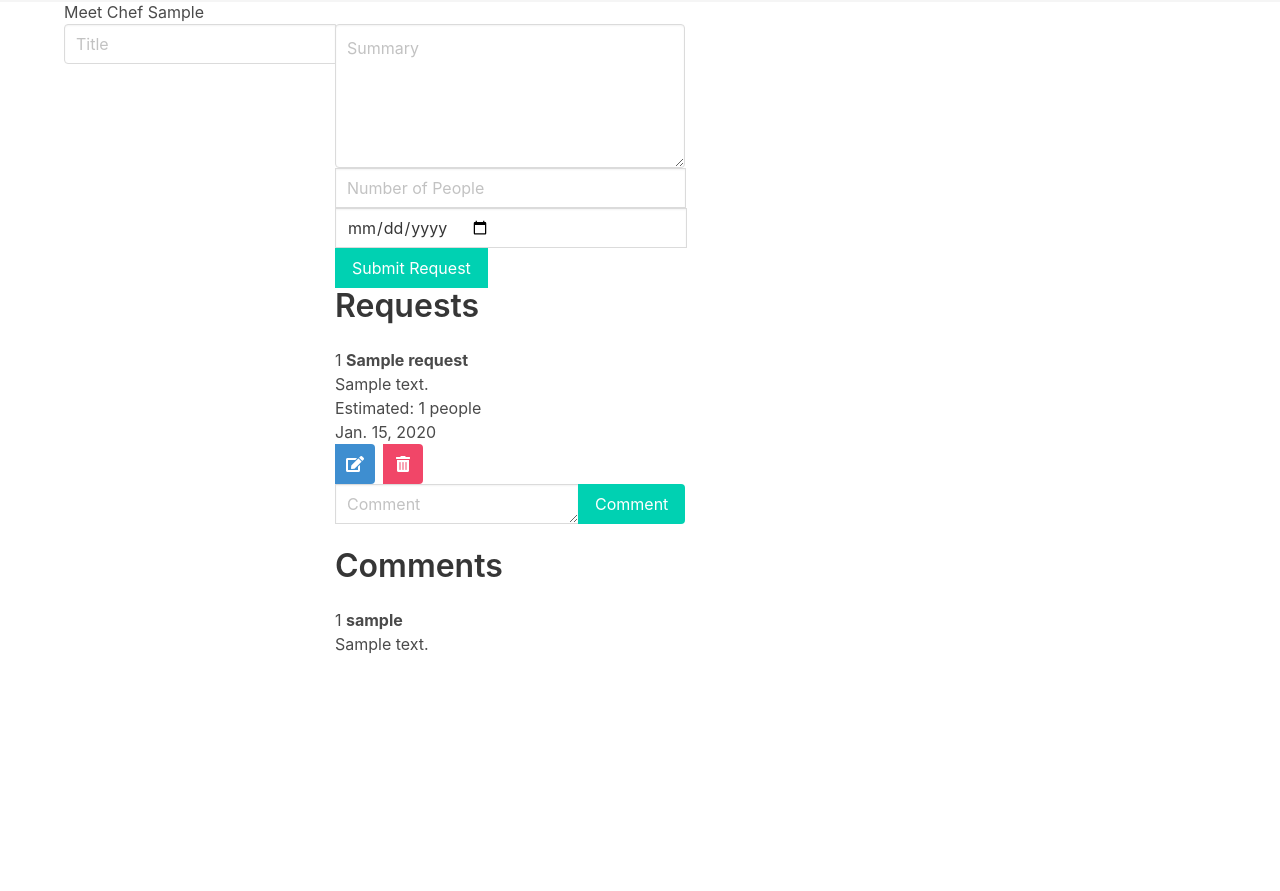
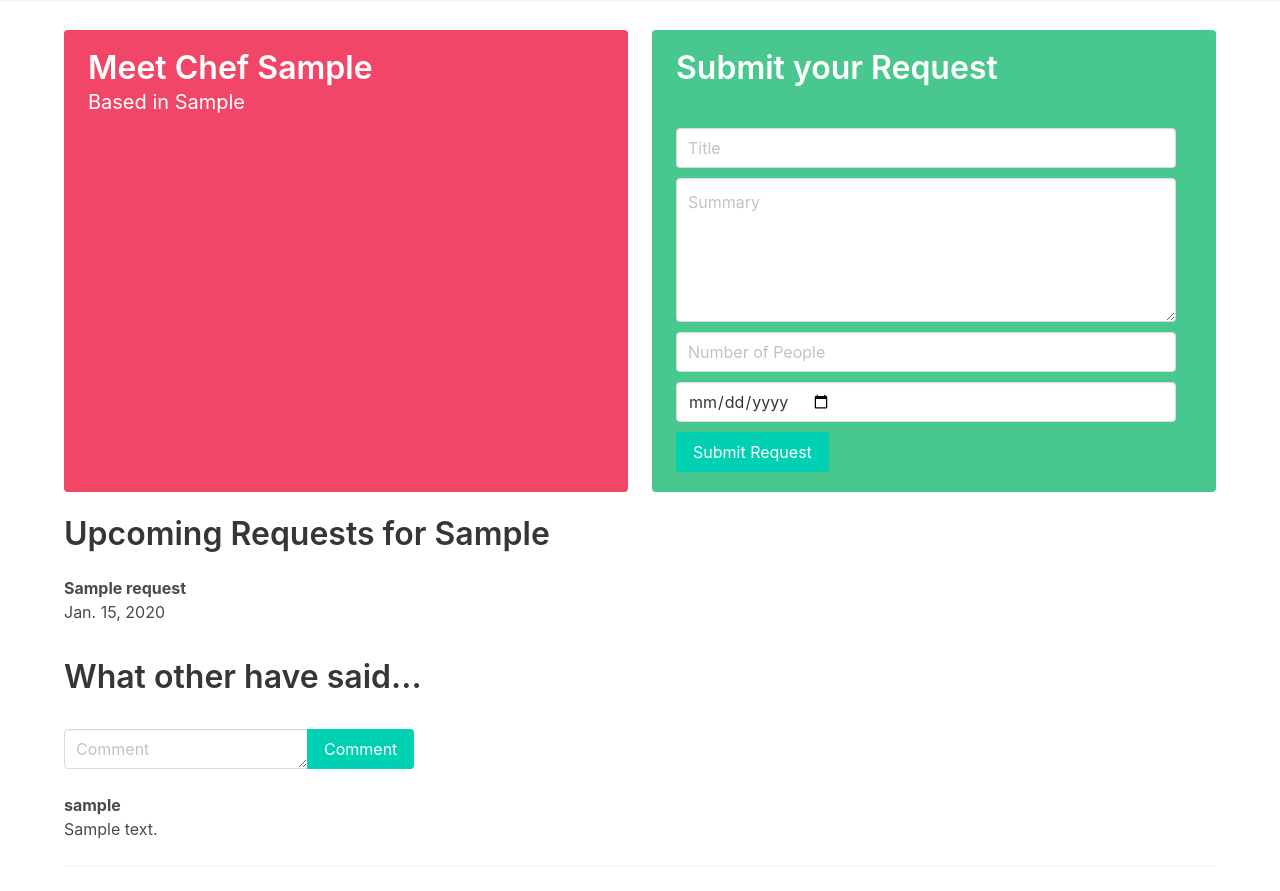
Before and after one commit to javenegas1/hotplate, a Django app: page /chefs/1/ in a window 1280 px wide. Shown: the part 52-943 px from the top of the page. Before the commit the page ends 705 px from the top, so only its background shows below. Run offline with Django 4.2, Linux system fonts and the light colour scheme; tables that the repository leaves empty hold one stand-in row (values such as "Sample post").

Commit message:
chef page and login styling

```diff
--- a/main_app/templates/chef_detail.html
+++ b/main_app/templates/chef_detail.html
@@ -2,13 +2,40 @@
 {% block content %}
 
 <html>
+<style>
+.control{
+    padding-top: 10px;
+}
+.chefpage{
+    padding-top: 30px;
+}
+#commentsection{
+    padding-top: 35px;
+}
+</style>
+<div class="chefpage">
 
-<div>
-    <h1>Meet Chef {{chef.first_name}} </h1>
-        <!-- create new request -->
-        <form class="mb-5" action="{% url 'request_create' chef.pk %}" method="post">
+    <div class="tile is-ancestor">
+        <div class="tile is-vertical is-6">
+          <div class="tile is-parent">
+            <article class="tile is-child notification is-danger">
+              <p class="title">Meet Chef {{chef.first_name}}</p>
+              <p class="subtitle">Based in {{chef.location}}</p>
+              <div class="content">
+                <!-- Content -->
+              </div>
+            </article>
+          </div>
+        </div>
+        <div class="tile is-parent">
+          <article class="tile is-child notification is-success">
+            <div class="content">
+              <p class="title">Submit your Request</p>
+              <div class="content">
+                <!-- Content -->
+                   <!-- create new request -->
+        <form action="{% url 'request_create' chef.pk %}" method="post">
             {% csrf_token %}
-            <div class="field has-addons">
                 <div class="control">
                     <input
                         class="input"
@@ -41,41 +68,29 @@
                             type="date"
                             name="date_of_event"
                             placeholder="Date of Event"
-                            min="1"
                             required
                         />
                 </div>
                 <div class="control">
                     <input class="button is-primary" type="submit" value="Submit Request" />
                 </div>
+        </form>
+              </div>
             </div>
-        </form>
+          </article>
+        </div>
+      </div>
 
         <!-- manage list of requests -->
-        <div class="detail__songs mb-5">
-            <h3 class="title is-3">Requests</h3>
+            <h3 class="title is-3">Upcoming Requests for {{chef.first_name}}</h3>
 
             {% for request in chef.requests.all %}
                 <div class="song">
-                    <span>{{forloop.counter}}</span>
                     <span><b>{{request.title}}</b></span>
                      <!-- drop down for the event information -->
-                     <p> {{request.summary}} </p>
-                     <p> Estimated: {{request.people}} people</p>
                      <p> {{request.date_of_event}} </p>
                      <div class="detail__container">
-                        <div class="buttons">
-                            <a href="{% url 'request_update' request.pk %}" class="button is-info">
-                                <span class="icon">
-                                    <i class="fas fa-edit"></i>
-                                </span>
-                            </a>
-                            <a href="/requests/{{request.id}}/delete" class="button is-danger">
-                                <span class="icon">
-                                    <i class="fas fa-trash-alt"></i>
-                                </span>
-                            </a>
-                        </div>
+
                 </div>
 
             {% empty %}
@@ -88,7 +103,11 @@
             {% endfor %}
         </div>
 
-            <!-- comment form -->
+                <!-- manage list of comments -->
+                <div class="detail__songs mb-5">
+                    <h3 id="commentsection" class="title is-3">What other have said...</h3>
+
+                                <!-- comment form -->
 
         <form class="mb-5" action="{% url 'comment_create' chef.pk %}" method="post">
             {% csrf_token %}
@@ -107,15 +126,11 @@
             </div>
         </form>
 
-                <!-- manage list of comments -->
-                <div class="detail__songs mb-5">
-                    <h3 class="title is-3">Comments</h3>
-
                     {% for comment in chef.comments.all %}
                         <div class="song">
-                            <span>{{forloop.counter}}</span>
                             <span><b>{{comment.name.username}}</b></span>
                              <p> {{comment.body}} </p>
+                             <hr>
                         </div>
                     {% empty %}
                         <article class="message">
@@ -127,7 +142,6 @@
                 </div>
 
 </div>
-
 </html>
 
 {% endblock %}
--- a/main_app/templates/chefs_list.html
+++ b/main_app/templates/chefs_list.html
@@ -1,6 +1,7 @@
 <!DOCTYPE html>
 <html>
     {% extends 'nav.html' %}
+
 <body>
     {% block content %}
     <h1 class="title pt-5">Search your city for chefs...</h1>
@@ -9,7 +10,7 @@
         <div class="field has-addons">
           <div class="control">
             <!--  Our input will search by name of artist  -->
-            <input class="input" type="text" name="location" placeholder="location" />
+            <input class="input" type="text" name="location" placeholder="city" />
           </div>
           <div class="control">
             <input class="button is-success" type="submit" value="Search" />
```
Also changed, not shown: main_app/templates/registration/login.html (+9 -2 lines).
